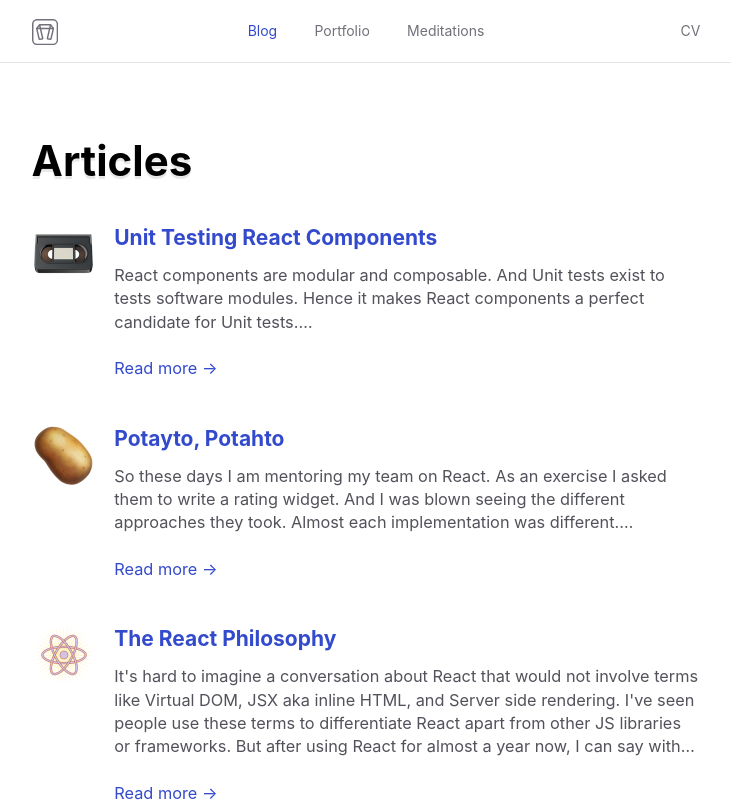
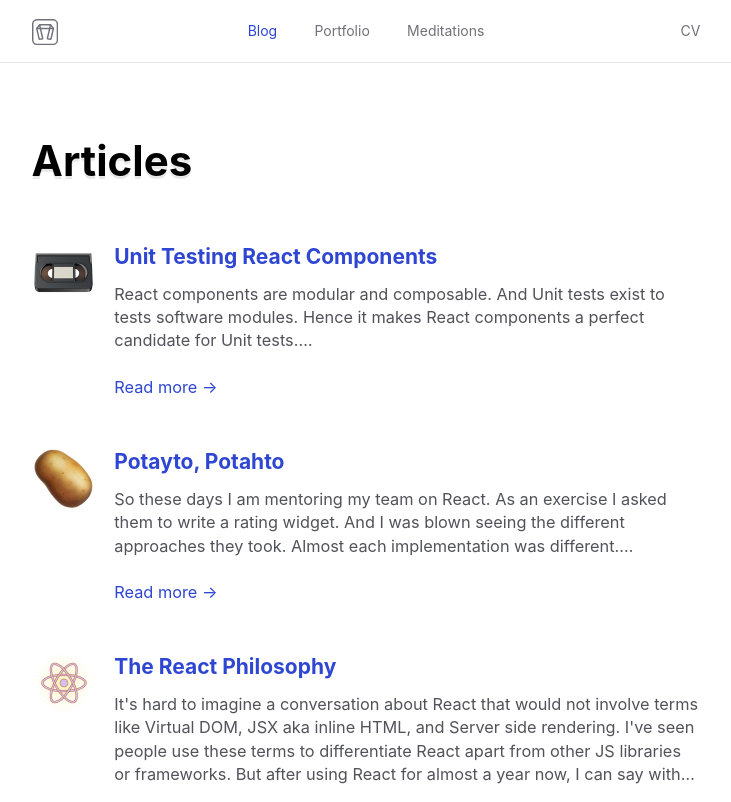
Before and after one commit to nayaabkhan/nayaabkhan.me, a Next.js app: page /blog in a window 1280 px wide. Shown: the top 802 px of the page, without its empty margins (274-1005 px from the left). Built offline with nearby package versions, Linux system fonts and the light colour scheme; a web font is replaced by a local one.

Commit message:
Make blog listing better on hover

```diff
--- a/pages/blog/index.tsx
+++ b/pages/blog/index.tsx
@@ -15,9 +15,9 @@
       <h1 className="mb-5">Articles</h1>
       <ul>
         {posts.map((post) => (
-          <li key={post.slug} className="mb-5">
+          <li key={post.slug} className="mb-2">
             <Link as={`/blog/${post.slug}`} href={`/blog/[slug]`}>
-              <a className="flex flex-row items-start">
+              <a className="flex flex-row items-start p-4 -mx-4 rounded-lg transition duration-300 ease-in-out hover:bg-gray-100">
                 <img
                   alt="Illustration of the blog post"
                   src={`/posts/${post.slug}.png`}
@@ -30,7 +30,7 @@
                     {post.frontmatter.title}
                   </span>
                   <p className="text-gray-600 text-sm mt-3">{post.excerpt}…</p>
-                  <span className="text-sm px-3 py-2 -mx-3 hover:bg-primary-100 self-start rounded-lg">
+                  <span className="text-sm px-3 py-2 -mx-3 transition duration-300 ease-in-out bg-transparent hover:bg-primary-600 hover:text-white self-start rounded-md">
                     Read more →
                   </span>
                 </div>
--- a/tailwind.config.js
+++ b/tailwind.config.js
@@ -24,11 +24,11 @@
       current: 'currentColor',
       white: 'white',
       primary: {
-        100: 'hsl(231 20% 97%)',
-        200: 'hsl(231 30% 80%)',
-        300: 'hsl(231 40% 70%)',
-        400: 'hsl(231 50% 60%)',
-        500: 'hsl(231 60% 50%)',
+        100: 'hsl(231 64% 97%)',
+        200: 'hsl(231 64% 92%)',
+        300: 'hsl(231 64% 70%)',
+        400: 'hsl(231 64% 60%)',
+        500: 'hsl(231 64% 50%)',
         600: 'hsl(231 64% 40%)',
         700: 'hsl(231 64% 30%)',
         800: 'hsl(231 64% 20%)',
```
